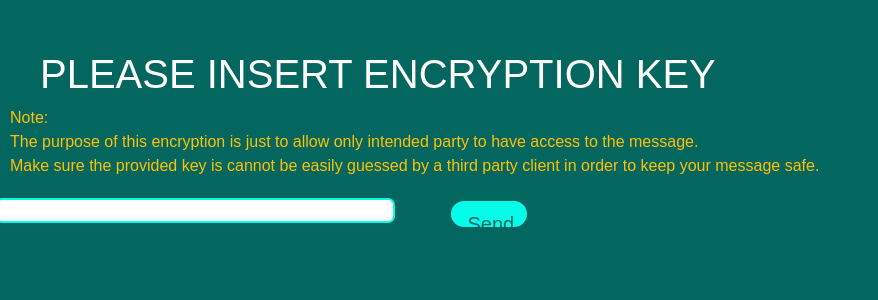
After one commit to ogadepoju/voice_recog, a Flask app: template voice_recog/templates/Encrypt_key.html in a window 1280 px wide. The commit adds this page. Shown: the top 300 px of the page, without its empty margins (0-878 px from the left). Run offline with Flask 2, Linux system fonts and the light colour scheme; the template is opened without the code that fills it, so the values that code supplies are empty.

Commit message:
Add files via upload

```diff
--- /dev/null
+++ b/voice_recog/templates/Encrypt_key.html
@@ -0,0 +1,77 @@
+<!DOCTYPE html>
+<html>
+    <head>
+        <title>GIVE IT ANY NAME FIRST</title>
+        <link rel="stylesheet" href="{{ 'templates/bootstrap.css' }}">
+    </head>
+    <style type="text/css">
+    body
+    {
+              margin: 50px 0px 0px 10px;
+              font-family: sans-serif;
+              font-size: 1rem;
+              font-weight: 400;
+              line-height: 1.5;
+              color: red;
+              /*text-align: center;*/
+              background-color: #03675f;
+    }
+        h1
+        {
+          text-align: left;
+          margin-left: 30px;
+          color: #fff;
+        }
+
+        .note
+        {
+
+          /*border: 5px #ffc107  solid;*/
+          color: #ffc107;
+        }
+        .btn
+        {
+            width: 80px;
+            height: 30px;
+           background-color: #04fce8;
+           margin-left: 50px;
+           color: #03675f;
+            border:2px #03675f solid;
+            border-radius:15px;
+        }
+        .upload
+        {
+            width: 600px;
+            /*background-color: red;*/
+        }
+         input{
+            width: 400px;
+            height: 25px;
+            border:2px #04fce8 solid;
+            border-radius:7px;
+        }
+
+    </style>
+    <body>
+        <h1>PLEASE INSERT ENCRYPTION KEY</h1>
+      <div class="note">
+        <p>Note: <br>
+        The purpose of this encryption is just to allow only intended party to have access to the message. <br>
+        Make sure the provided key is cannot be easily guessed by a third party client in order to keep your message safe. </p>
+      </div>
+            <div class="row">
+                <!-- <img src="lmic.png" width="250px" height="250px" class="img img-reponsive" alt="">
+                <br> -->
+                <!-- <hr> -->
+                    <div class="upload">
+                        <input type="form" name="submit">
+                        <button onclick="" style="margin-top: 5px" class="btn btn-lg btn-primary">
+                       Send
+                        </button>
+                    </div>
+
+            </div>
+
+        <script src="./templates/includes/bootstrap.js"></script>
+    </body>
+</html>
```
Also changed, not shown: voice_recog/templates/Decryption_key.html (added, +74 -0 lines), voice_recog/templates/destination.html (added, +56 -0 lines), voice_recog/templates/home.html (+47 -5 lines), voice_recog/templates/includes/bootstrap.css, voice_recog/templates/lmic.png (added), voice_recog/templates/locked.png (added), voice_recog/templates/microphone1.png (added), voice_recog/templates/new_mic.jpg (added), voice_recog/templates/new_mic.png (added), voice_recog/templates/unlocked.png (added).
